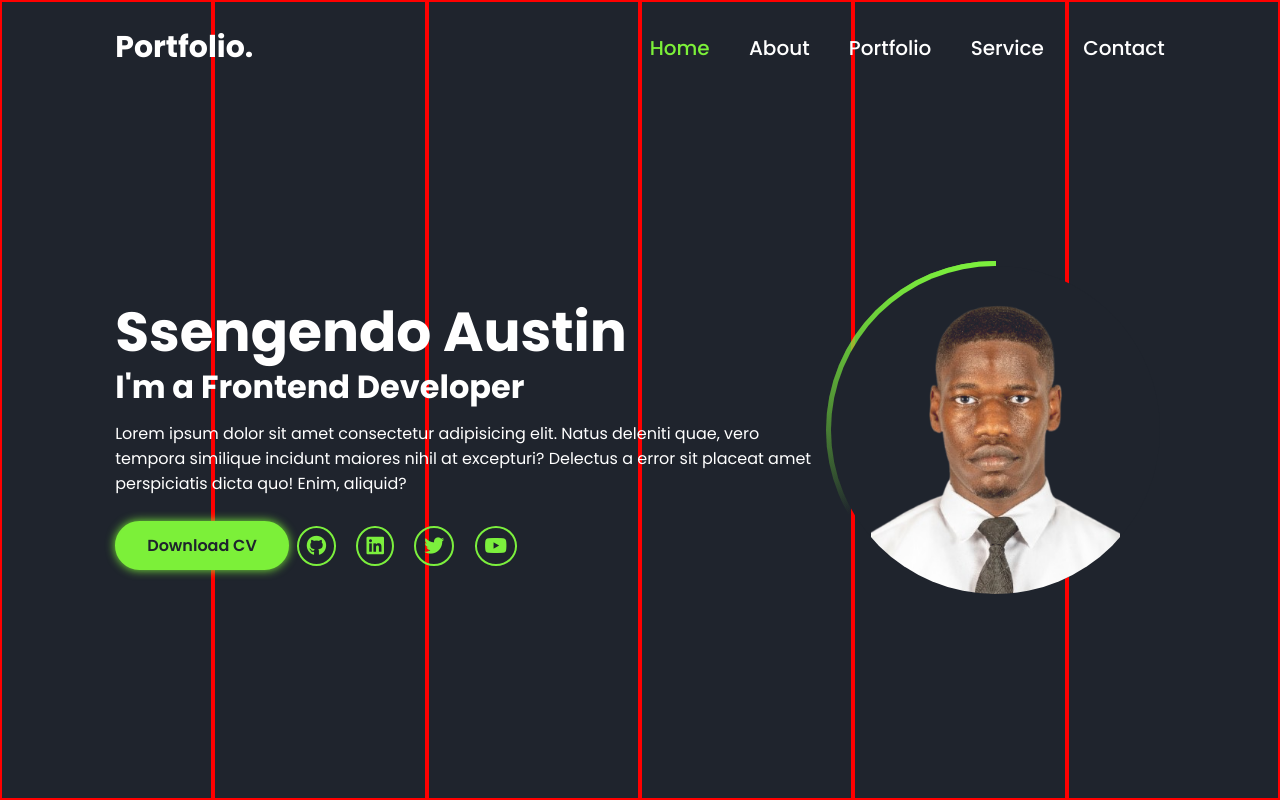
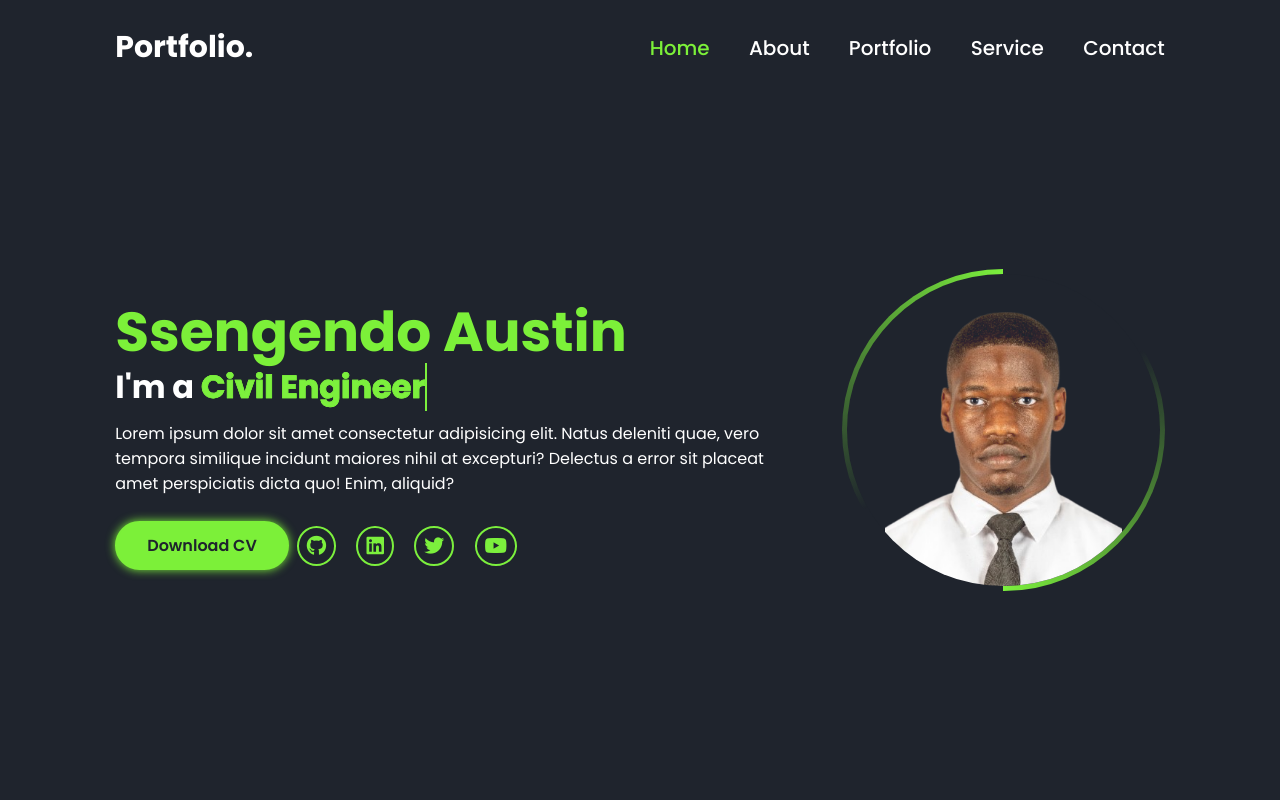
Before and after one commit to AustinSR256/1-Million-Dev-Hackathon, a plain HTML site: page index.html in a window 1280 px wide. Drawn offline with Linux system fonts and the light colour scheme.

Commit message:
animation(green)

```diff
--- a/index.html
+++ b/index.html
@@ -23,18 +23,26 @@
 </nav>
 
 <div class="bars-animation">
-  <div class="bar"></div>
-  <div class="bar"></div>
-  <div class="bar"></div>
-  <div class="bar"></div>
-  <div class="bar"></div>
-  <div class="bar"></div>
+  <div class="bar" style="--i: 6;"></div>
+  <div class="bar" style="--i: 5;"></div>
+  <div class="bar" style="--i: 4;"></div>
+  <div class="bar" style="--i: 3;"></div>
+  <div class="bar" style="--i: 2;"></div>
+  <div class="bar" style="--i: 1;"></div>
 </div>
 
 <section class="home">
   <div class="home-info">
-    <h1>Ssengendo Austin<h1>
-    <h2>I'm a Frontend Developer</h2>
+    <h1 style="color:#7cf039">Ssengendo Austin<h1>
+    <h2> I'm a
+      <span class="roles">
+        <span style="--i:0" data-text=" Civil Engineer">Civil Engineer</span>
+        <span style="--i:1" data-text=" Software Developer"> Software Developer</span>
+        <span style="--i:2" data-text=" Data Analyst">Data Analyst</span>
+        <span style="--i:3" data-text="Designer "> Designer</span>
+    </span>
+  </h2>
+
     <p>Lorem ipsum dolor sit amet consectetur adipisicing elit. Natus deleniti quae, vero tempora similique incidunt maiores nihil at excepturi? Delectus a error sit placeat amet perspiciatis dicta quo! Enim, aliquid?</p>
 
 
--- a/style.css
+++ b/style.css
@@ -26,8 +26,21 @@ a {
   justify-content: space-between;
   align-items: center;
   z-index:100;
+  visibility: hidden;
+  opacity: 0;
+  animation: show-content 1.5s linear forwards;
+  animation-delay: 1.2s;
+
 
 }
+
+@keyframes show-content {
+  100% {
+    visibility: visible;
+    opacity:1;
+   }
+}
+
 
 .navbar .logo {
   font-size: 30px;
@@ -64,9 +77,14 @@ a {
 .home {
   display:flex;
   align-items: center;
+  gap: 50px;
   height: 100vh;
   padding: 60px 9% 0;
-  color: white
+  color: white;
+  visibility: hidden;
+  opacity: 0;
+  animation: show-content 1.5s linear forwards;
+  animation-delay: 1.8s;
 
 }
 
@@ -76,8 +94,75 @@ a {
 
 .home-info h2 {
   font-size: 32px;
+  position: relative;
   margin-top: -10px;
+
 }
+
+
+.home-info .roles {
+  display: inline-block;
+  position: relative;
+  width: fit-content;
+}
+
+.home-info .roles span {
+  position: absolute;
+  display: inline-block;
+  margin-top: -35px;
+  width: max-content;
+  top: 0;
+  left: 0;
+  opacity: 0;
+  color: transparent;
+  -webkit-text-stroke: .7px #7cf03d;
+  animation: display-text 16s linear infinite;
+  animation-delay: calc(4s * var(--i));
+}
+
+@keyframes display-text {
+  0%, 24% {
+    opacity: 0;
+  }
+  25%, 49% {
+    opacity: 1;
+  }
+  50%, 100% {
+    opacity: 0;
+  }
+}
+
+.home-info h2 span ::before{
+  content: attr(data-text);
+  position:absolute;
+  width: 0;
+  border-right: 2px solid #7cf03d;
+  color: #7cf03d;
+  white-space: nowrap;
+  overflow: hidden;
+  animation: fill-text 4s linear infinite;
+
+}
+
+@keyframes fill-text {
+    0%, 10% {
+    width: 0;
+  }
+
+  10%, 70% {
+    width: 100%;
+  }
+
+  70%, 90% {
+    width: 100%;
+  }
+
+  90%, 100% {
+    width: 0;
+  }
+}
+
+
 
 .home-info p {
   font-size: 16px;
@@ -154,6 +239,18 @@ home-inf .btn-sci .sci {
   width: 380px;
   height: 380px;
   background: conic-gradient(transparent, transparent, transparent, #7cf03d);
+  transform: rotate(0deg);
+  animation: rotate-border 10s linear infinite;
+}
+
+.img-box::after {
+  animation-delay: -5s;
+}
+
+@keyframes rotate-border{
+  100% {
+    transform: rotate(360deg);
+  }
 
 }
 
@@ -189,7 +286,15 @@ home-inf .btn-sci .sci {
   width: 100%;
   height: 100%;
   background: #1f242d;
-  border: 2px solid red;
-
+  /* border: 2px solid red; */
+  transform: translateY(-100%);
+  animation: show-bars .5s ease-in-out forwards;
+  animation-delay: calc(.1s*var(--i));
 
 }
+
+@keyframes show-bars {
+  100% {
+      transform: translateY(0%);
+  }
+}
```
